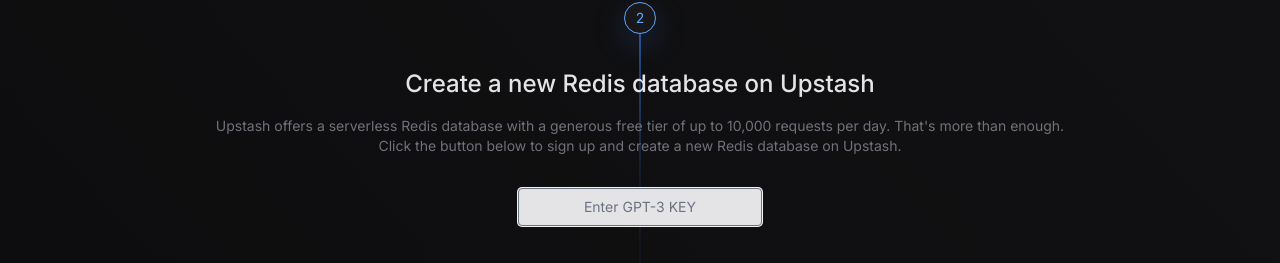
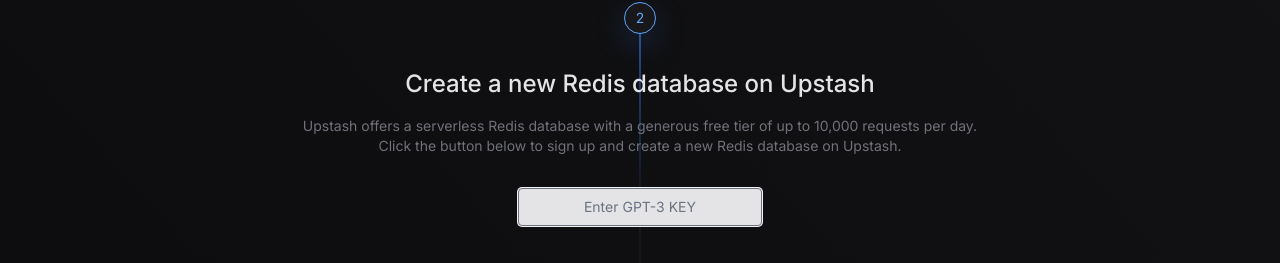
Before and after one commit to equiano-institute/haystack, a Next.js app: page /deploy in a window 1280 px wide. Shown: the part 672-935 px from the top of the page. Built offline with nearby package versions, Linux system fonts and the light colour scheme.

Commit message:
linting fixer

```diff
--- a/app/components/testimony.tsx
+++ b/app/components/testimony.tsx
@@ -39,7 +39,7 @@
       content: (
         <div>
           <p>
-            My cursory audit of <TwitterHandle>@equianoAI</TwitterHandle>'s envshare:
+            My cursory audit of <TwitterHandle>@equianoAI</TwitterHandle> :
           </p>
           <p>
             It is light, extremely functional, and does its symmetric block cipher correctly, unique initialization
@@ -61,7 +61,7 @@
     {
       content: (
         <div>
-          <p>I'm particularly chuffed about this launch, for a couple of reasons:</p>
+          <p>I{"'"} m particularly chuffed about this launch, for a couple of reasons:</p>
           <ul>
             <li>
               ◆ Built on <TwitterHandle>@nextjs</TwitterHandle> + <TwitterHandle>@upstash</TwitterHandle>, hosted on{" "}
@@ -85,7 +85,7 @@
         <div>
           <p>
             Congratulations on the launch <TwitterHandle>@equianoAI</TwitterHandle>👏! This is such a valuable product
-            for developers. Icing on the cake is that it's open source! ✨
+            for developers. ✨
           </p>
         </div>
       ),
--- a/app/deploy/page.tsx
+++ b/app/deploy/page.tsx
@@ -30,8 +30,8 @@
     name: "Create a new Redis database on Upstash",
     description: (
       <>
-        Upstash offers a serverless Redis database with a generous free tier of up to 10,000 requests per day. That's
-        more than enough.
+        Upstash offers a serverless Redis database with a generous free tier of up to 10,000 requests per day.
+
 
         <br />
         Click the button below to sign up and create a new Redis database on Upstash.
```
